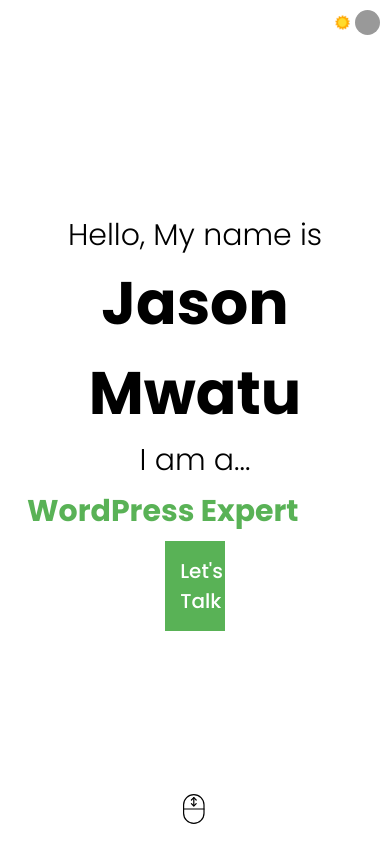
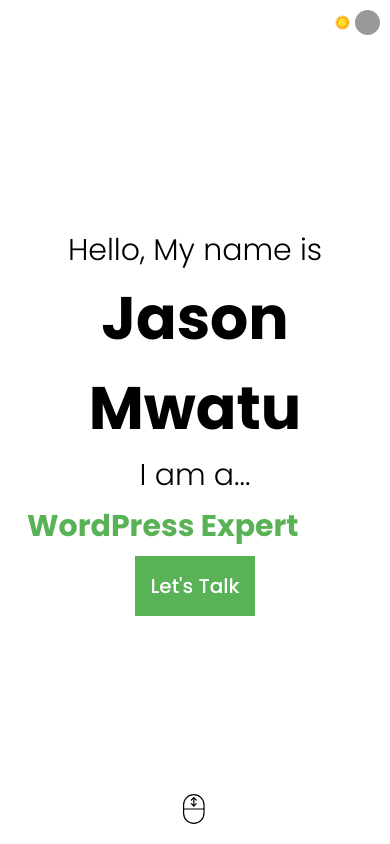
Before and after one commit to jasonmwatu/jason-portfolio, a React (Create React App) app: page / in a window 390 px wide. Shown: the top 844 px of the page. Built offline with nearby package versions, Linux system fonts and the light colour scheme.

Commit message:
style CTA width at screen-breakpoints to 100%

```diff
--- a/src/components/intro/Intro.js
+++ b/src/components/intro/Intro.js
@@ -29,7 +29,7 @@
             services, mobile apps and online stores. Are you interested in setting up your own website or mobile app?
           </p>
           <AnchorLink href='#contact-form'>
-          <button className="i-CTA" style={{width: "50%"}}> Let's Talk </button>
+          <button className="i-CTA"> Let's Talk </button>
           </AnchorLink>
         </div>
         <svg
--- a/src/components/intro/intro.css
+++ b/src/components/intro/intro.css
@@ -51,6 +51,7 @@
 .i-CTA {
   font-size: 20px;
   margin-top: 8px;
+  width: 50%;
 }
 
 @keyframes move {
@@ -153,6 +154,9 @@
   .i {
     flex-direction: column;
   }
+  .i-CTA {
+    width: 100%;
+  }
 
   .i-left-wrapper {
     padding: 10px;
```
